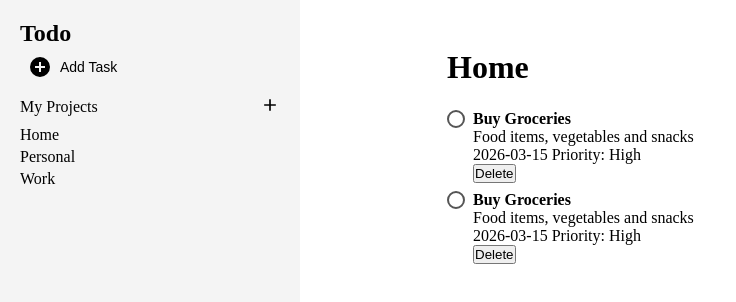
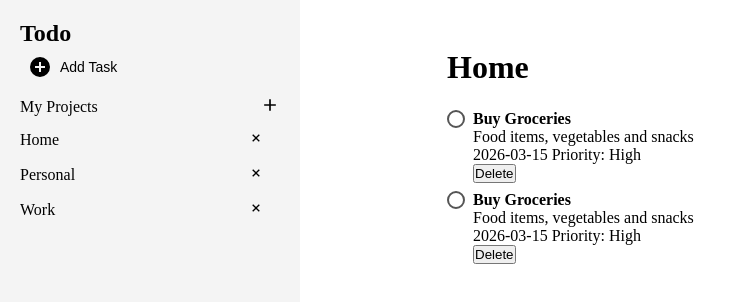
Before and after one commit to wolfieslab/Todo-app, a website built with webpack: page src/index.html in a window 1280 px wide. Shown: the whole page, without its empty margins (0-736 px from the left). Built offline with nearby package versions, Linux system fonts and the light colour scheme.

Commit message:
feat: implement project delete functionalities

```diff
--- a/modules/appController.js
+++ b/modules/appController.js
@@ -7,6 +7,10 @@ const createProjects = (name) => {
     projects.push(project);
 };
 
+const deleteProject = (index) => {
+    projects.splice(index, 1);
+};
+
 const getProjects = () => projects;
 
-export { createProjects, getProjects };
+export { createProjects, getProjects, deleteProject };
--- a/modules/ui.js
+++ b/modules/ui.js
@@ -1,4 +1,4 @@
-import { createProjects, getProjects } from "./appController";
+import { createProjects, getProjects, deleteProject } from "./appController";
 import project from "./project"
 import todo from "./todo";
 
@@ -30,19 +30,37 @@ export function renderProjects() {
 
     sidebar.append(logo, addTaskBtn, heading);
 
+    const projectList = document.createElement("div");
+    projectList.classList.add("projects-list");
+
     getProjects().forEach((project, index) => {
         const div = document.createElement("div");
+        div.classList.add("project")
+
         const span = document.createElement("span");
         span.textContent = project.name;
 
         const deleteBtn = document.createElement("button");
         deleteBtn.classList.add("delete-project-btn")
+        deleteBtn.innerHTML = `
+            <svg xmlns="http://www.w3.org/2000/svg" viewBox="0 0 24 24"><title>plus</title><path d="M19,13H13V19H11V13H5V11H11V5H13V11H19V13Z" /></svg>
+        `;
 
         div.dataset.index = index;
         div.append(span, deleteBtn);
 
-        sidebar.appendChild(div);
+
+        deleteBtn.addEventListener("click", () => {
+            deleteProject(index);
+            renderProjects();
+        });
+
+
+        projectList.appendChild(div);
+        sidebar.appendChild(projectList);
     });
+
+
 
 
     addProjectBtn.addEventListener("click",() => {
--- a/src/styles.css
+++ b/src/styles.css
@@ -17,13 +17,6 @@
     flex-direction: column;
     background: #f4f4f4;
     padding: 20px;
-}
-
-#projects button {
-    border: none;
-    background: transparent;
-    text-align: start;
-    padding: 8px;
 }
 
 #projects button:hover {
@@ -55,17 +48,49 @@ div.logo {
 button.add-task-btn {
     display: flex;
     align-items: center;
+    background: transparent;
     gap: 8px;
     font-size: 14px;
+    border: none;
+    text-align: start;
+    padding: 8px;
 }
 
-#projects .heading .add-project-btn {
+.heading .add-project-btn {
+    border: none;
+    text-align: start;
+    background: transparent;
     padding: 0;
 }
 
 .add-project-btn svg {
     width: 20px;
     height: 20px;
+}
+
+.projects-list {
+    display: flex;
+    flex-direction: column;
+    gap: 8px;
+}
+
+.project {
+    display: flex;
+    align-items: center;
+    justify-content: space-between;
+    padding: 4px 0;
+    padding-right: 1em;
+}
+
+.delete-project-btn {
+    border: none;
+    background: transparent;
+}
+
+.delete-project-btn svg {
+    width: 16px;
+    height: 16px;
+    transform: rotate(45deg);
 }
 
 #todos .title {
```
